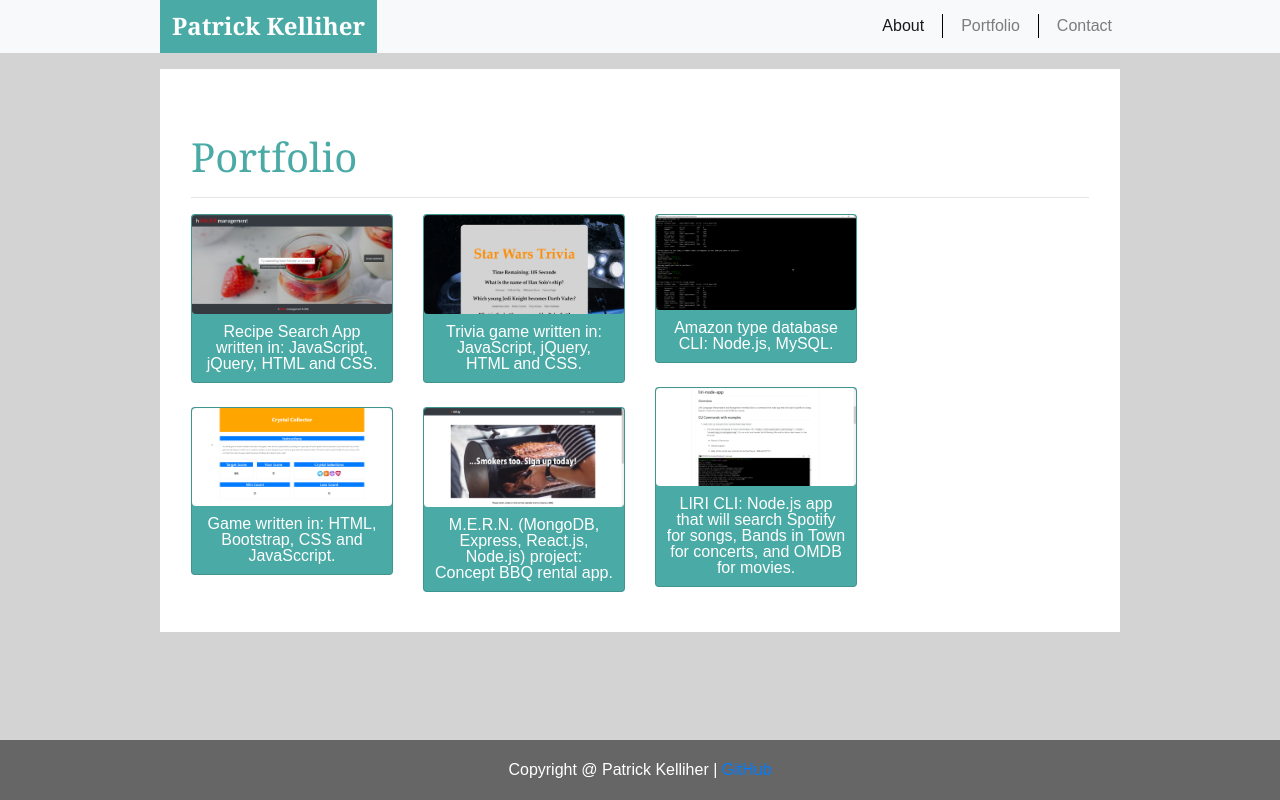
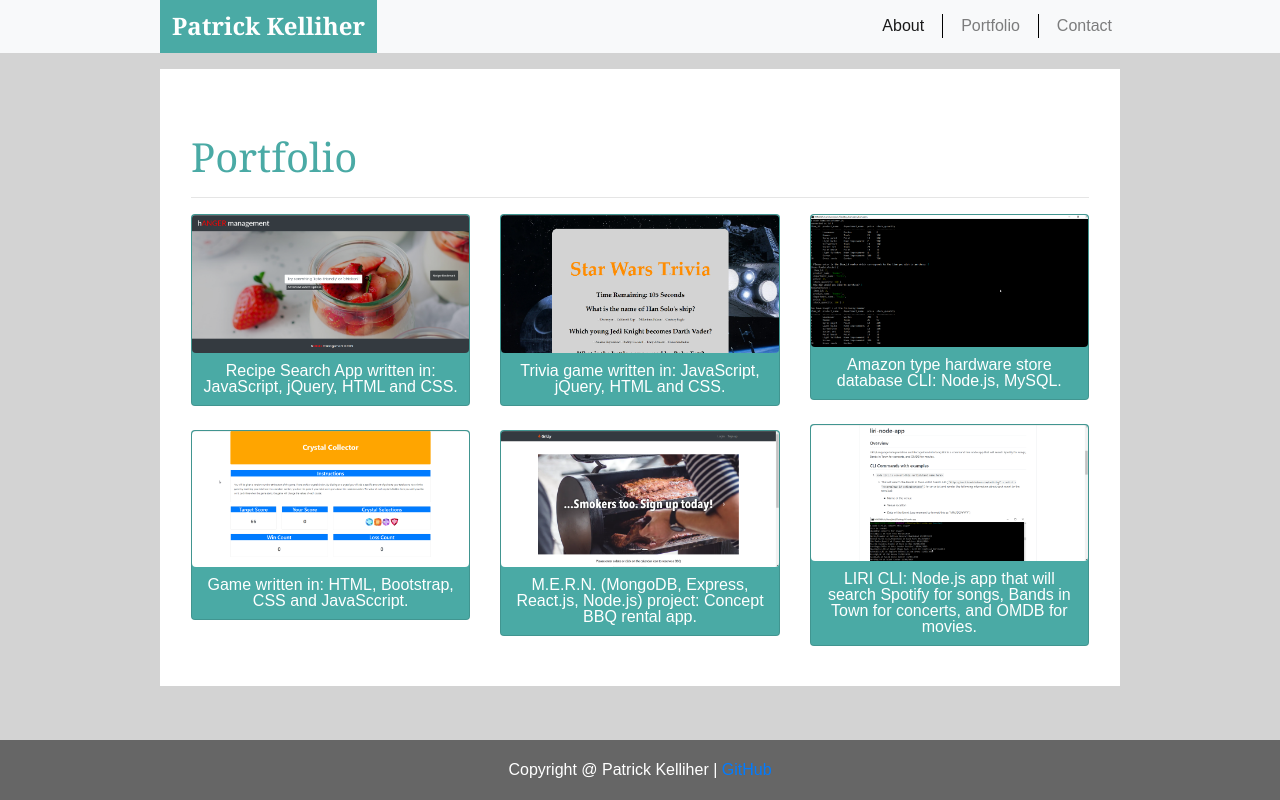
Before and after one commit to pkelliher/Patrick-Bio, a plain HTML site: page portfolio.html in a window 1280 px wide. Drawn offline with nearby package versions, Linux system fonts and the light colour scheme.

Commit message:
Portfolio column update

```diff
--- a/portfolio.html
+++ b/portfolio.html
@@ -49,7 +49,7 @@
                 <h1 class="mt-5">Portfolio</h1>
                 <hr>
                 <div class="row">
-                    <div class="col-xs-12 col-sm-12 col-md-6 col-lg-3 mb-4">
+                    <div class="col-xs-12 col-sm-12 col-md-6 col-lg-4 mb-4">
                         <div class="card default-color-dark">
                             <div class="view">
                                 <a href="https://pkelliher.github.io/Project_1_Hanger_MGMT/">
@@ -73,7 +73,7 @@
                             </div>
                         </div>
                     </div>
-                    <div class="col-xs-12 col-sm-12 col-md-6 col-lg-3 mb-4">
+                    <div class="col-xs-12 col-sm-12 col-md-6 col-lg-4 mb-4">
                         <div class="card default-color-dark">
                             <div class="view">
                                 <a href="https://pkelliher.github.io/Trivia-Game/">
@@ -97,7 +97,7 @@
                             </div>
                         </div>
                     </div>
-                    <div class="col-xs-12 col-sm-12 col-md-6 col-lg-3 mb-4">
+                    <div class="col-xs-12 col-sm-12 col-md-6 col-lg-4 mb-4">
                         <div class="card default-color-dark">
                             <div class="view">
                                 <a href="https://github.com/pkelliher/Node.js-MySQL/blob/master/README.md">
@@ -107,7 +107,7 @@
                                 </a>
                             </div>
                             <div class="card-body text-center">
-                                <p class="card-text white-text">Amazon type database CLI: Node.js, MySQL.</p>
+                                <p class="card-text white-text">Amazon type hardware store database CLI: Node.js, MySQL.</p>
                             </div>
                         </div>
                         <div class="card default-color-dark mt-4">
```
